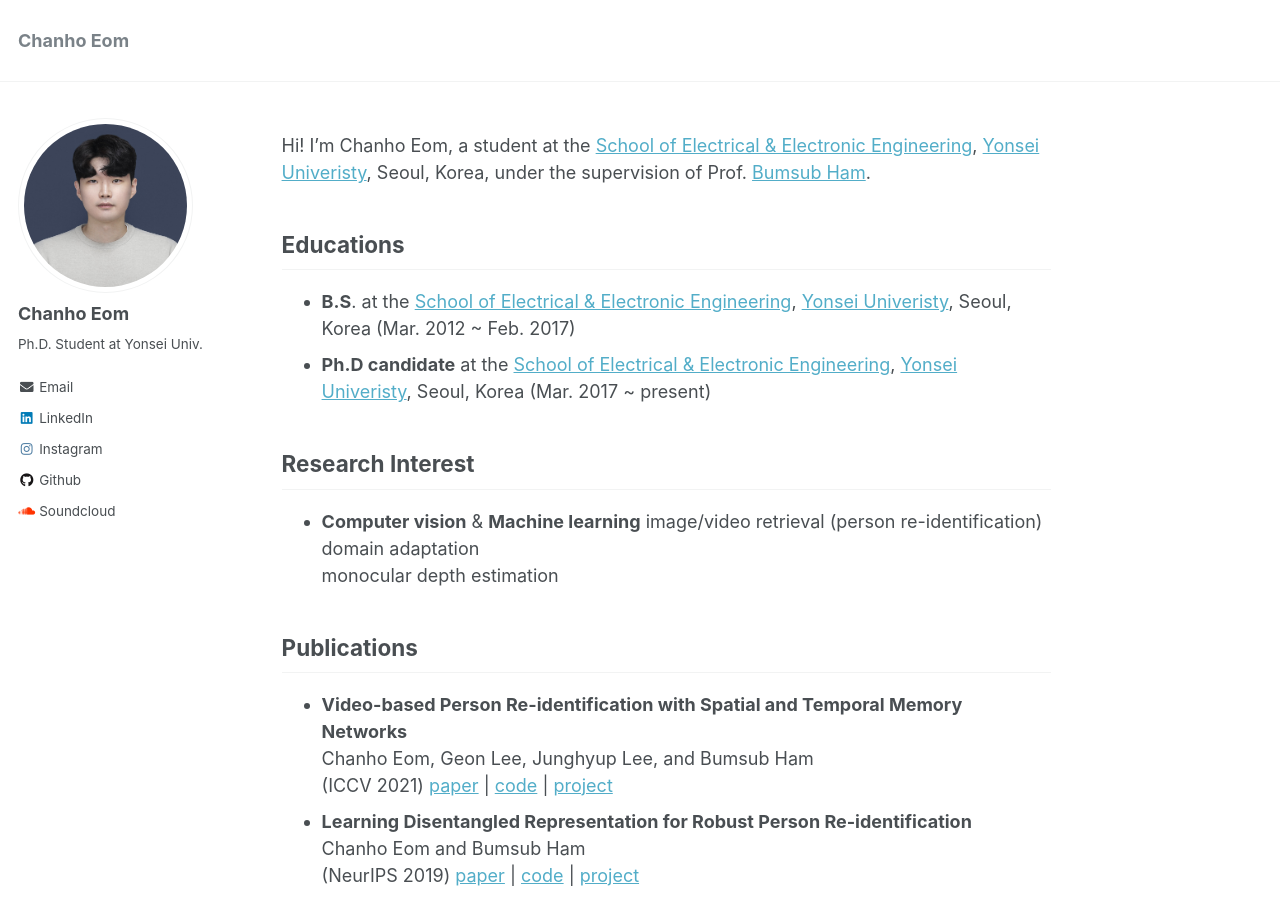
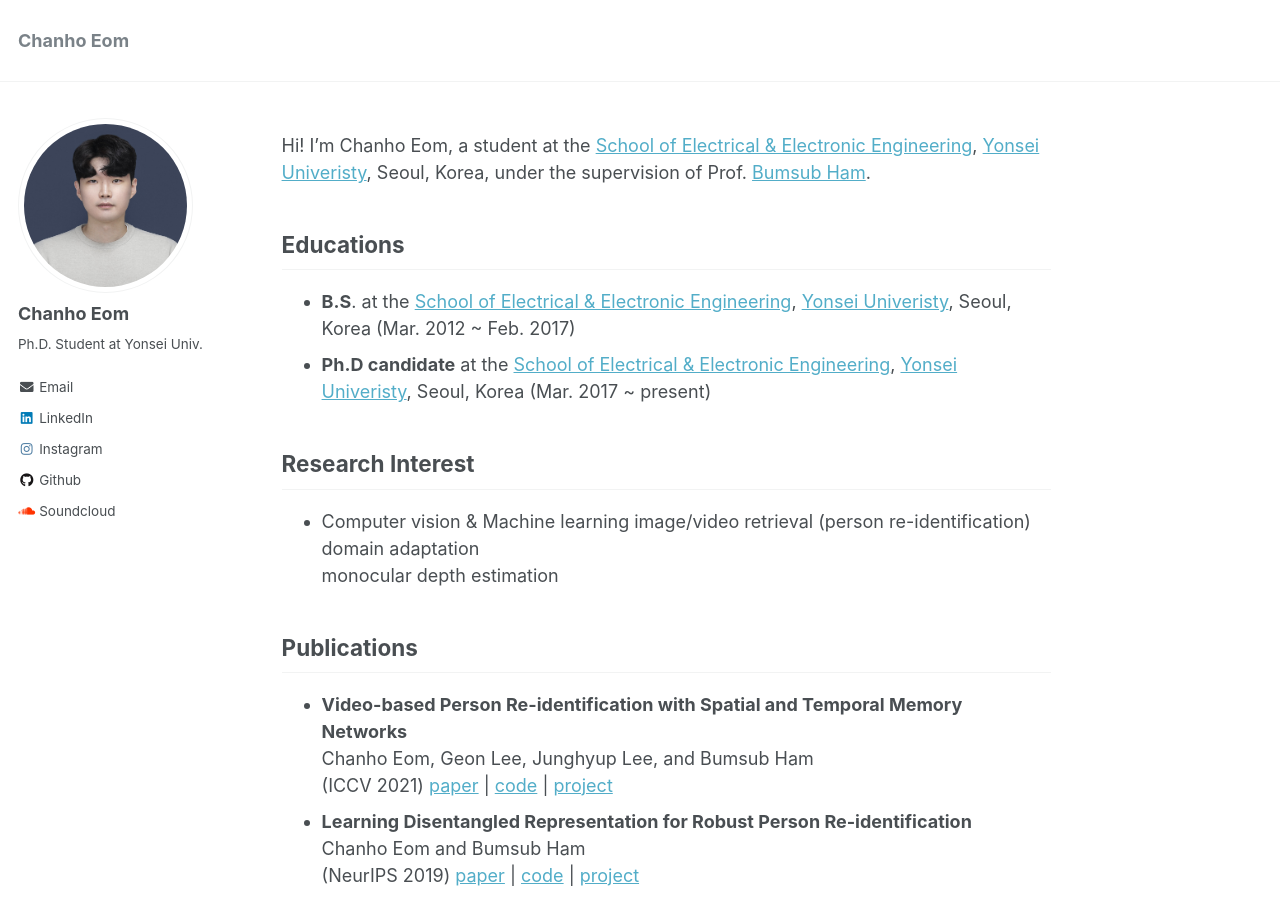
Before and after one commit to chanhoeom/chanhoEom.github.io, a Jekyll site: the page built from _pages/about.md, in a window 1280 px wide and 900 px high. Built offline with Jekyll 4.4.1, drawn with Linux system fonts in a browser that asks for light colours.

```diff
--- a/_pages/about.md
+++ b/_pages/about.md
@@ -17,7 +17,7 @@ Hi! I'm Chanho Eom, a student at the [School of Electrical & Electronic Engineer
 * **Ph.D candidate** at the [School of Electrical & Electronic Engineering](http://ee.yonsei.ac.kr/ee_en/index.do), [Yonsei Univeristy](https://www.yonsei.ac.kr/en_sc/), Seoul, Korea (Mar. 2017 ~ present)
 
 ## Research Interest
-* **Computer vision** & **Machine learning**
+* Computer vision & Machine learning
   image/video retrieval (person re-identification)
   domain adaptation
   monocular depth estimation
```
